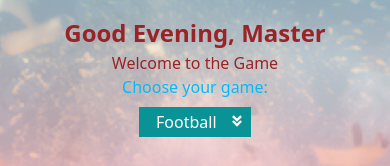
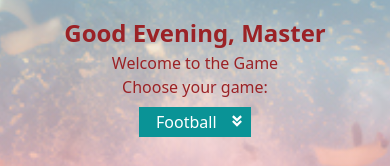
Before and after one commit to Walshwade-dev/scoreboard, a plain HTML site: page index.html in a window 390 px wide. Shown: the part 237-403 px from the top of the page. Drawn offline with nearby package versions, Linux system fonts and the light colour scheme.

Commit message:
updated mobile view

```diff
--- a/index.html
+++ b/index.html
@@ -17,7 +17,7 @@
         </h1>
         <h3 class="text-[#9b2226]">Welcome to the Game</h3>
         <div>
-            <label for="game-choice" class="text-[#00bbf9]"> Choose your game:</label>
+            <label for="game-choice" class="text-[#9b2226]"> Choose your game:</label>
             <div class="relative items-center  max-w-[7rem] mx-auto bg-[#0a9396] mt-2">
                 <div class="select-ctn">
                     <select id="game-choice" name="games" class="select-box">
```
